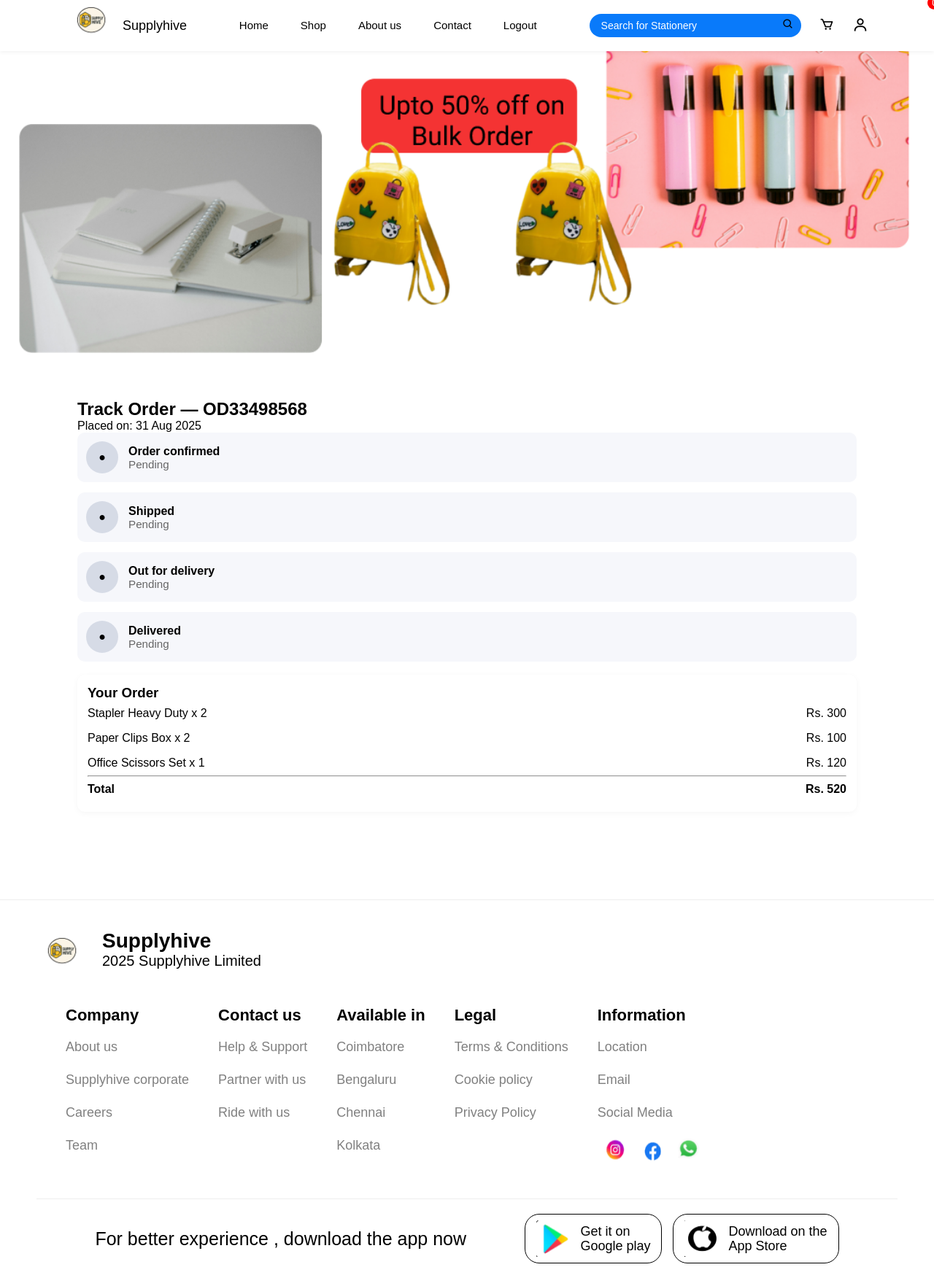
After one commit to Ranjitha1304/stationery, a Django app: page /track-order/13/ in a window 1280 px wide. The commit adds this page. Shown: the whole page at 73% size. Run offline with Django 5.2, Linux system fonts and the light colour scheme; a user stored in the database is signed in; data comes from the database, SQL or seed files in the repository; both versions use the stored data as it was after the commit; data that the repository does not hold is empty.

Commit message:
order status

```diff
--- a/mainapp/models.py
+++ b/mainapp/models.py
@@ -1,4 +1,11 @@
 from django.db import models
+
+import random
+from django.utils import timezone
+
+def generate_order_number():
+    # human-friendly, random order id; you can adjust format if needed
+    return f"OD{random.randint(10000000, 99999999)}"
 
 class Banner(models.Model):
     image = models.ImageField(upload_to='banners/')
@@ -185,17 +192,28 @@ class CartItem(models.Model):
 
 class Order(models.Model):
     STATUS_CHOICES = [
-        ("pending", "Pending"),
+        ("confirmed", "Confirmed"),
         ("shipped", "Shipped"),
+        ("out_for_delivery", "Out for Delivery"),
         ("delivered", "Delivered"),
         ("cancelled", "Cancelled"),
     ]
 
     user = models.ForeignKey(settings.AUTH_USER_MODEL, on_delete=models.CASCADE)
     created_at = models.DateTimeField(default=timezone.now)
-    status = models.CharField(
-        max_length=20, choices=STATUS_CHOICES, default="pending"
-    )
+    status = models.CharField(max_length=30, choices=STATUS_CHOICES, default="confirmed")
+
+    # Unique human-friendly order number
+    order_number = models.CharField(max_length=20, default=generate_order_number)
+
+    # timestamps for tracking steps (editable by admin)
+    confirmed_at = models.DateTimeField(null=True, blank=True)
+    shipped_at = models.DateTimeField(null=True, blank=True)
+    out_for_delivery_at = models.DateTimeField(null=True, blank=True)
+    delivered_at = models.DateTimeField(null=True, blank=True)
+
+    # editable expected delivery date (admin can change)
+    expected_delivery_date = models.DateField(null=True, blank=True)
 
     # Billing info
     name = models.CharField(max_length=200)
@@ -207,7 +225,7 @@ class Order(models.Model):
     total = models.DecimalField(max_digits=12, decimal_places=2, default=0)
 
     def __str__(self):
-        return f"Order #{self.id} by {self.user}"
+        return f"{self.order_number} - {self.user}"
 
 
 class OrderItem(models.Model):
--- /dev/null
+++ b/mainapp/static/css/track_order.css
@@ -0,0 +1,72 @@
+/* track_order.css */
+.track-wrap {
+  max-width: 1100px;
+  margin: 20px auto;
+  padding: 0 16px;
+}
+
+.page-banner img {
+  width: 100%;
+  height: auto;
+  display: block;
+  margin-bottom: 20px;
+  border-radius: 6px;
+  object-fit: cover;
+}
+
+.timeline {
+  display: flex;
+  flex-direction: column;
+  gap: 14px;
+  margin-bottom: 18px;
+}
+
+.step {
+  display: flex;
+  gap: 14px;
+  align-items: center;
+  padding: 12px;
+  background: #f6f7fb;
+  border-radius: 10px;
+}
+
+.step .circle {
+  width: 44px;
+  height: 44px;
+  border-radius: 50%;
+  display:flex;
+  align-items:center;
+  justify-content:center;
+  background: #d6dbe6;
+  font-weight:700;
+}
+
+.step.completed .circle {
+  background: #2fb34a;
+  color: #fff;
+}
+
+.step .info .label { font-weight:600; }
+.step .info .time { color:#666; font-size:0.95rem; }
+
+.order-summary-box {
+  margin-top: 18px;
+  padding: 14px;
+  background: #fff;
+  border-radius: 10px;
+  box-shadow: 0 2px 8px rgba(0,0,0,0.04);
+}
+
+.order-summary-box .row {
+  display:flex;
+  justify-content:space-between;
+  padding:8px 0;
+}
+
+.order-summary-box .total { font-weight:700; }
+
+@media (max-width: 767px) {
+  .step { padding: 10px; gap: 10px; }
+  .step .circle { width:36px; height:36px; }
+  .track-wrap { padding: 8px; }
+}
--- a/mainapp/templates/shop.html
+++ b/mainapp/templates/shop.html
@@ -110,7 +110,11 @@
             {% endif %}
           </div>
 
-          <button class="btn-add" onclick="alert('Product added to cart');">Add to Cart</button>
+{% if user.is_authenticated %}
+  <a class="btn-add" href="{% url 'add_to_cart' p.id %}">Add to Cart</a>
+{% else %}
+  <button class="btn-add" onclick="openLogin(); alert('Please log in first');">Add to Cart</button>
+{% endif %}
         </div>
         {% empty %}
           <p>No products found.</p>
--- /dev/null
+++ b/mainapp/templates/track_order.html
@@ -0,0 +1,50 @@
+{% extends "base.html" %}
+{% load static %}
+{% block content %}
+<link rel="stylesheet" href="{% static 'css/track_order.css' %}">
+
+<div class="page-banner">
+  {% if banner %}<img src="{{ banner.image.url }}" alt="Banner">{% endif %}
+</div>
+
+<div class="track-wrap">
+  <h2>Track Order — {{ order.order_number }}</h2>
+  <p>Placed on: {{ order.created_at|date:"d M Y" }}</p>
+
+  <div class="timeline">
+    {% for step in timeline %}
+      {% if step.time %}
+        <div class="step completed">
+          <div class="circle">✔</div>
+          <div class="info">
+            <div class="label">{{ step.label }}</div>
+            <div class="time">{{ step.time|date:"d M Y" }}</div>
+          </div>
+        </div>
+      {% else %}
+        <div class="step">
+          <div class="circle">●</div>
+          <div class="info">
+            <div class="label">{{ step.label }}</div>
+            <div class="time">Pending</div>
+          </div>
+        </div>
+      {% endif %}
+    {% endfor %}
+  </div>
+
+  <div class="order-summary-box">
+    <h3>Your Order</h3>
+    {% for it in order.items.all %}
+      <div class="row">
+        <div class="left">{{ it.product_name }} x {{ it.quantity }}</div>
+        <div class="right">Rs. {{ it.total_price|floatformat:"-2" }}</div>
+      </div>
+    {% endfor %}
+    <hr>
+    <div class="row total">
+      <div>Total</div><div>Rs. {{ order.total|floatformat:"-2" }}</div>
+    </div>
+  </div>
+</div>
+{% endblock %}
--- a/mainapp/urls.py
+++ b/mainapp/urls.py
@@ -33,6 +33,6 @@ urlpatterns = [
     path("checkout/", views.checkout, name="checkout"),
     path("order/success/<int:order_id>/", views.order_success, name="order_success"),
     path("my-order/", views.my_order, name="my_order"),
-    path("track-order/", views.track_order, name="track_order"),
+    path('track-order/<int:order_id>/', views.track_order, name='track_order'),
 
 ]
--- a/mainapp/views.py
+++ b/mainapp/views.py
@@ -363,7 +363,7 @@ def remove_cart_item(request):
 from django.http import JsonResponse
 from django.urls import reverse
 
-
+from datetime import timedelta
 
 @login_required(login_url="login_view")
 def checkout(request):
@@ -375,15 +375,31 @@ def checkout(request):
         if not items:
             return JsonResponse({"success": False, "errors": {"cart": "Cart is empty"}})
 
-        name = request.POST.get("name")
-        street_address = request.POST.get("street_address")
-        town_city = request.POST.get("town_city")
-        postal_code = request.POST.get("postal_code")
+        name = request.POST.get("name", "").strip()
+        street_address = request.POST.get("street_address", "").strip()
+        town_city = request.POST.get("town_city", "").strip()
+        postal_code = request.POST.get("postal_code", "").strip()
 
+        errors = {}
+        if not name:
+            errors["name"] = "Name required"
+        if not street_address:
+            errors["street_address"] = "Street required"
+        if not town_city:
+            errors["town_city"] = "Town/City required"
+        if not postal_code or not postal_code.isdigit() or len(postal_code) != 6:
+            errors["postal_code"] = "Postal code must be 6 digits"
+
+        if errors:
+            return JsonResponse({"success": False, "errors": errors})
+
+        # create order with timestamps and expected delivery date (editable later by admin)
         order = Order.objects.create(
             user=request.user,
             created_at=timezone.now(),
-            status="pending",
+            status="confirmed",
+            confirmed_at=timezone.now(),
+            expected_delivery_date=(timezone.now() + timedelta(days=7)).date(),
             name=name,
             street_address=street_address,
             town_city=town_city,
@@ -402,6 +418,7 @@ def checkout(request):
                 total_price=item.total_price,
             )
 
+        # clear cart
         cart.items.all().delete()
 
         return JsonResponse({
@@ -415,7 +432,34 @@ def checkout(request):
     })
 
 
+# Update order_success: you already have it showing home; keep minimal change (optional)
 @login_required
 def order_success(request, order_id):
     order = get_object_or_404(Order, id=order_id, user=request.user)
+    # we won't create a new page unless you want; keep existing flow
     return render(request, "home.html", {"order": order})
+
+
+# My Orders view (list)
+@login_required
+def my_order(request):
+    banner = Banner.objects.first()
+    orders = Order.objects.filter(user=request.user).order_by("-created_at")
+    return render(request, "my_order.html", {"banner": banner, "orders": orders})
+
+
+# Track Order view (detail + timeline)
+@login_required
+def track_order(request, order_id):
+    banner = Banner.objects.first()
+    order = get_object_or_404(Order, id=order_id, user=request.user)
+
+    # Build timeline steps with labels and timestamps
+    timeline = [
+        {"key": "confirmed", "label": "Order confirmed", "time": order.confirmed_at},
+        {"key": "shipped", "label": "Shipped", "time": order.shipped_at},
+        {"key": "out_for_delivery", "label": "Out for delivery", "time": order.out_for_delivery_at},
+        {"key": "delivered", "label": "Delivered", "time": order.delivered_at},
+    ]
+
+    return render(request, "track_order.html", {"banner": banner, "order": order, "timeline": timeline})
```
Also changed, not shown: mainapp/admin.py (+25 -0 lines), mainapp/static/css/my_order.css (added, +55 -0 lines), mainapp/templates/my_order.html (added, +72 -0 lines), mainapp/templates/product_detail.html (+3 -6 lines), db.sqlite3, mainapp/migrations/0009_order_confirmed_at_order_delivered_at_and_more.py (added).
